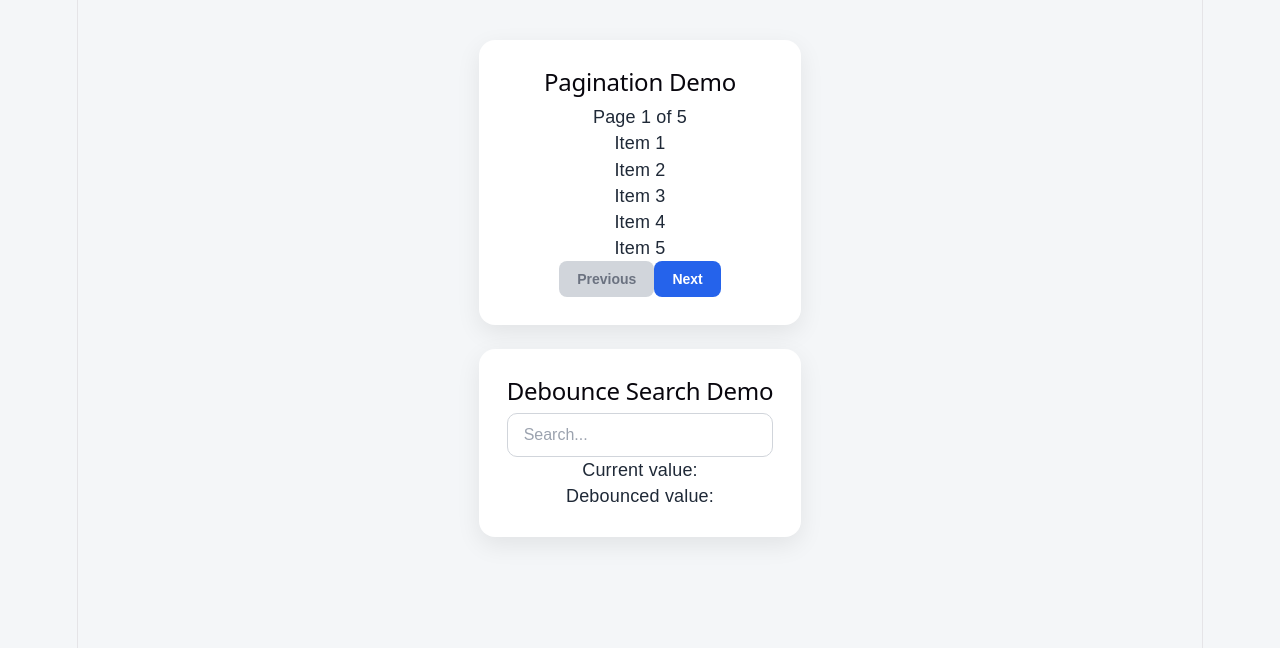
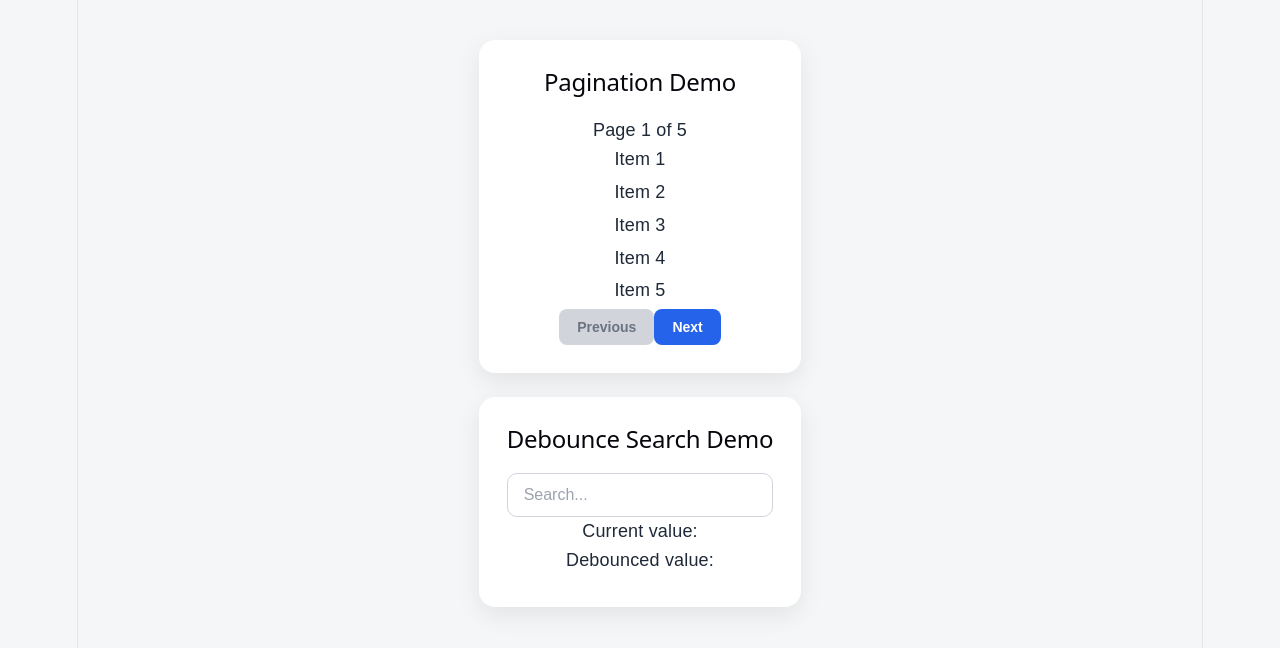
Before and after one commit to mercytv932/Hooks-lab, a React (Vite) app: page / in a window 1280 px wide. Shown: the top 648 px of the page. Built offline with nearby package versions, Linux system fonts and the light colour scheme.

Commit message:
heading and paragraph styles added

```diff
--- a/src/App.css
+++ b/src/App.css
@@ -75,3 +75,23 @@ input:focus {
 input::placeholder {
   color: #9ca3af;
 }
+
+/* heading and paragraph */
+
+h2 {
+  margin-top: 0;
+  margin-bottom: 20px;
+  font-size: 24px;
+}
+
+p {
+  line-height: 1.6;
+}
+
+.p > div > p {
+  color: #6b7280;
+}
+
+.app > div > p + p {
+  margin-bottom: 4px;
+}
```
